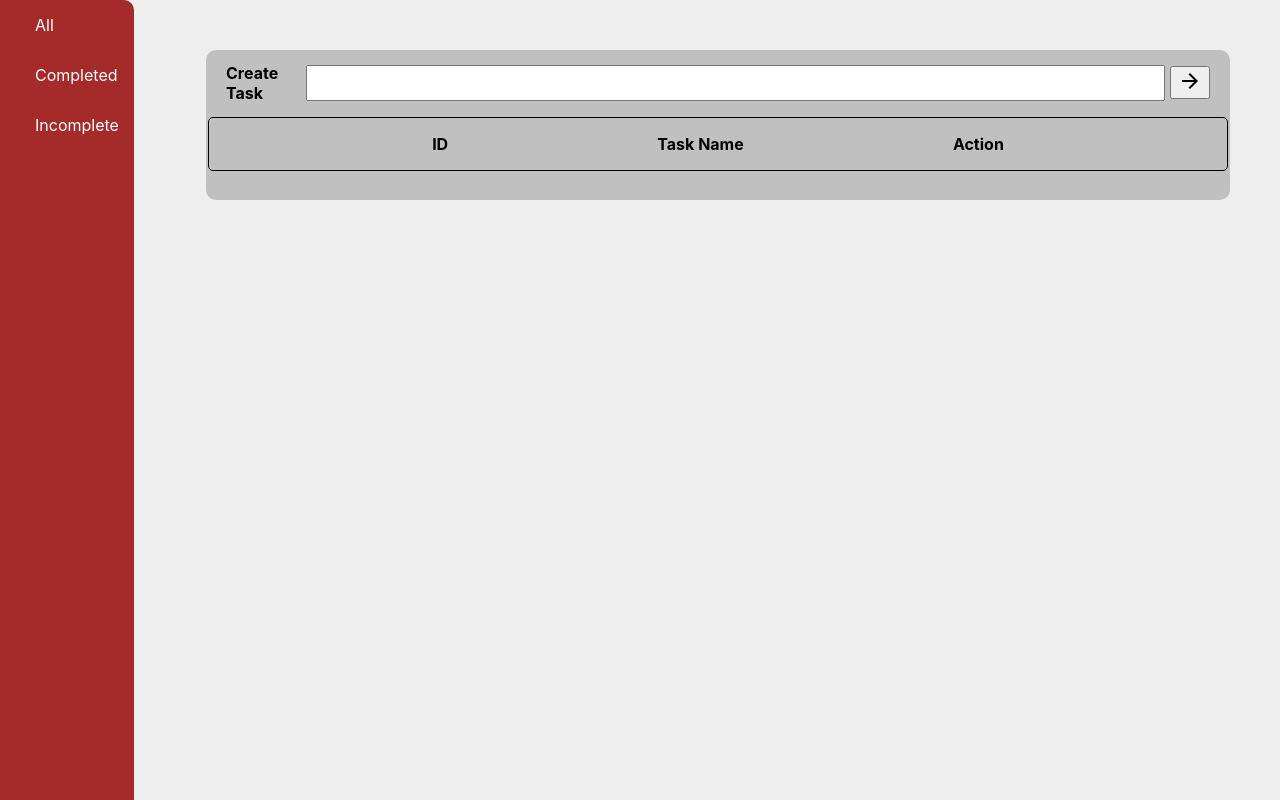
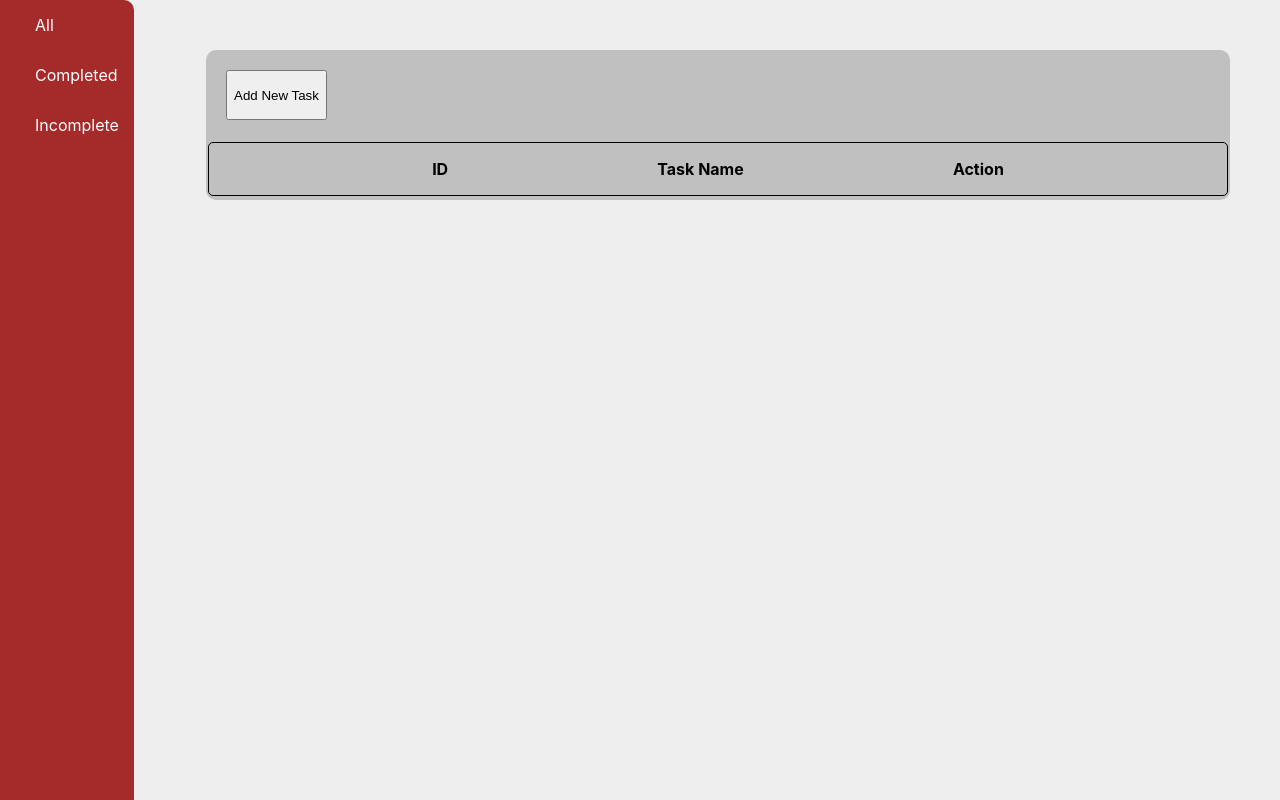
Before and after one commit to abdulrehman202/todo-app, a React (Create React App) app: page / in a window 1280 px wide. Built offline with nearby package versions, Linux system fonts and the light colour scheme.

Commit message:
dialog box added for creating new task

```diff
--- a/src/App.js
+++ b/src/App.js
@@ -2,7 +2,7 @@ import './App.css';
 import {BrowserRouter as Router, Routes as Switch, Route} from 'react-router-dom';
 import TodoList from './TodoList';
 import NavigationDrawer from './NavigationDrawer';
-
+import CreateTasKDialog from './CreateTaskDialog';
 
 function App() {
 
@@ -10,7 +10,7 @@ function App() {
     <Router>
     <div className="App">
       <Switch>
-        <Route path='/' element={[<NavigationDrawer />, <TodoList screen='all' />]}></Route>
+        <Route path='/' element=  {[<NavigationDrawer />, <TodoList screen='all' />]}></Route>
         <Route path='/incomplete' element={[<NavigationDrawer />, <TodoList screen='incomplete' />]}></Route>
         <Route path='/completed' element={[<NavigationDrawer />, <TodoList screen='complete' />]}></Route>
       </Switch>
--- a/src/CreateTaskDialog.js
+++ b/src/CreateTaskDialog.js
@@ -0,0 +1,44 @@
+
+import React from "react";
+import Dialog from "@material-ui/core/Dialog";
+import DialogContentText from "@material-ui/core/DialogContentText";
+import DialogTitle from "@material-ui/core/DialogTitle";
+import DialogActions from "@material-ui/core/DialogActions";
+import DialogContent from "@material-ui/core/DialogContent";
+import Button from "@material-ui/core/Button";
+
+export default function CreateTasKDialog() {
+    const [open, setOpen] = React.useState(false);
+
+    const handleClickToOpen = () => {
+      setOpen(true);
+    };
+
+    const handleToClose = () => {
+      setOpen(false);
+    };
+
+    return (
+      <div stlye={{}}>
+        <h4>How to create Dialog Box in ReactJS?</h4>
+        <Button variant="outlined" color="primary"
+                onClick={handleClickToOpen}>
+          Open Demo Dialog
+        </Button>
+        <Dialog open={open} onClose={handleToClose}>
+          <DialogTitle>{"How are you?"}</DialogTitle>
+          <DialogContent>
+            <DialogContentText>
+              I am Good, Hope the same for you!
+            </DialogContentText>
+          </DialogContent>
+          <DialogActions>
+            <Button onClick={handleToClose}
+                    color="primary" autoFocus>
+              Close
+            </Button>
+          </DialogActions>
+        </Dialog>
+      </div>
+    );
+  }
--- a/src/InputBar.css
+++ b/src/InputBar.css
@@ -3,7 +3,7 @@
     align-items: center;
     justify-content: center;
     margin: 20px;
-    height: 25px;
+    height: 50px;
     width: auto;
 
 }
--- a/src/InputBar.js
+++ b/src/InputBar.js
@@ -3,8 +3,23 @@ import Arrow from '@material-ui/icons/ArrowForward'
 import { useStateValue } from './state_provider';
 import './InputBar.css'
 
+import Dialog from "@material-ui/core/Dialog";
+import DialogContentText from "@material-ui/core/DialogContentText";
+import DialogTitle from "@material-ui/core/DialogTitle";
+import DialogActions from "@material-ui/core/DialogActions";
+import DialogContent from "@material-ui/core/DialogContent";
+
 function InputBar()
 {
+  const [open, setOpen] = React.useState(false);
+
+  const handleClickToOpen = () => {
+    setOpen(true);
+  };
+
+  const handleToClose = () => {
+    setOpen(false);
+  };
 
   const [{taskId}, dispatch] = useStateValue();
   const [taskName, setMessage] = useState('');
@@ -23,17 +38,38 @@ function InputBar()
         status: 'incomplete',
       }
     })
+    handleToClose()
   }
 
     return(
-        <div className='input__bar'>
+          <div>
+            <button className='input__bar' variant="outlined" color="primary"
+                onClick={handleClickToOpen}>
+          Add New Task
+        </button>
+            <Dialog open={open} onClose={handleToClose}>
+          <DialogTitle>{"New Task"}</DialogTitle>
+          <DialogContent>
+            <DialogContentText>
+            <div className='input__bar'>
 
-          <strong>Create Task</strong>
+          <strong>Task Name</strong>
           <input name = 'taskName' type = 'text' value={taskName} onChange={handleChange}/>
-            <button onClick={addTask}>
-             <Arrow />
+
+        </div>
+            </DialogContentText>
+          </DialogContent>
+          <DialogActions>
+          <button onClick={addTask}
+                    color="primary" autoFocus>
+              Create Task
             </button>
-        </div>
+            <button onClick={handleToClose}
+                    color="primary" autoFocus>
+              Close
+            </button>
+          </DialogActions>
+        </Dialog></div>
     )
 }
 
--- a/src/TodoList.js
+++ b/src/TodoList.js
@@ -33,8 +33,10 @@ function TodoList({screen})
     return(
 
     <div className='list__container'>
-
-      <InputBar />
+      {
+        screen === 'all'?
+        <InputBar />: (<span></span>)
+      }
       <table>
         <tr className='task__row'>
             <th>ID</th>
```
